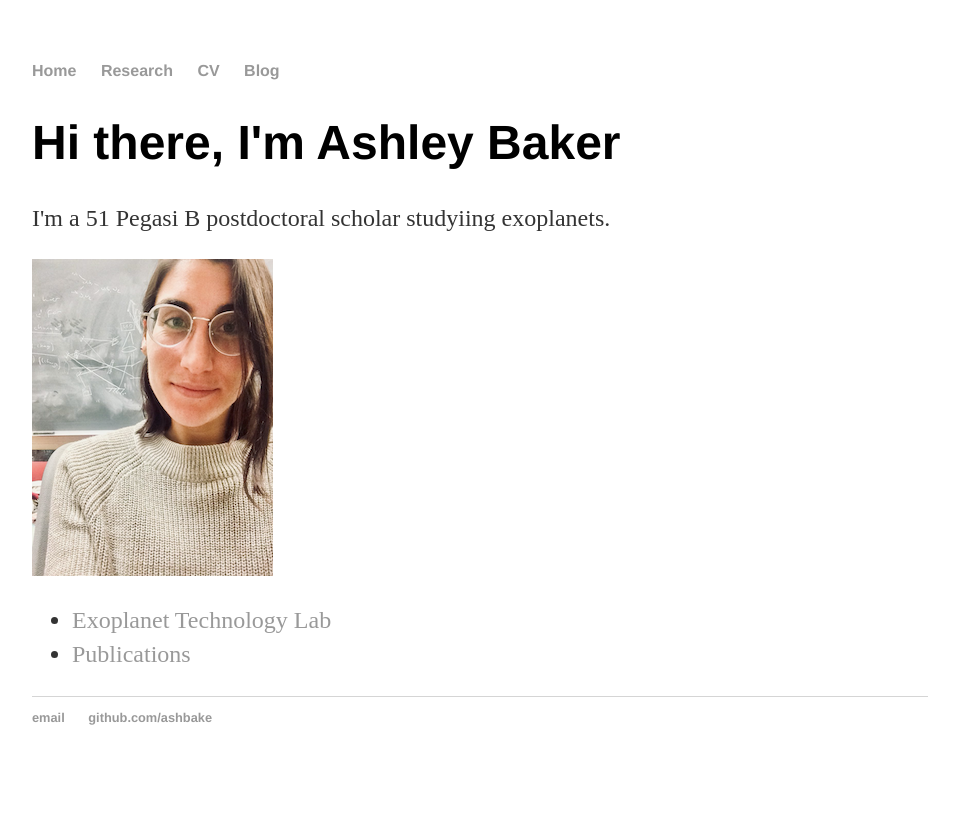
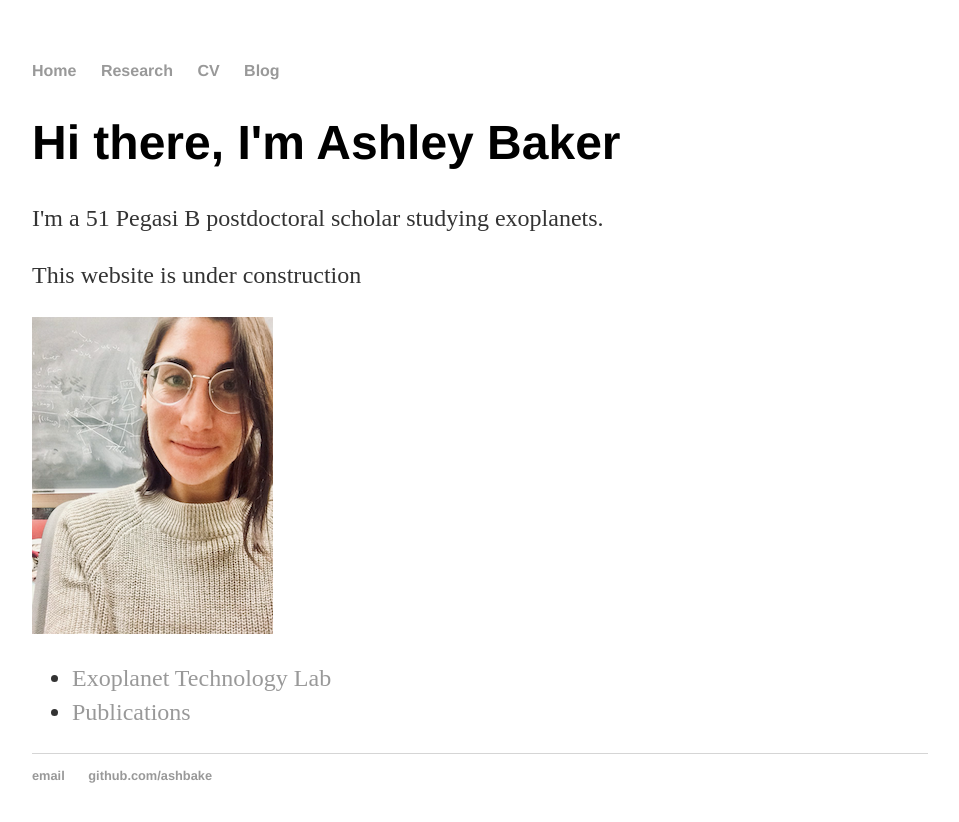
Before and after one commit to ashbake/abaker.github.io, a Jekyll site: the page built from index.html, in a window 1280 px wide. Shown: the top 822 px of the page, without its empty margins (160-1119 px from the left). Built offline with Jekyll 4.4.1, drawn with Linux system fonts in a browser that asks for light colours.

Commit message:
Update index.html

```diff
--- a/index.html
+++ b/index.html
@@ -5,8 +5,9 @@ title: Ashley Baker, Postdoc at Caltech
 
 		<div class="blurb">
 			<h1>Hi there, I'm Ashley Baker</h1>
-			<p>I'm a 51 Pegasi B postdoctoral scholar studyiing exoplanets.</p>
-			<a href="http://google.com">
+			<p>I'm a 51 Pegasi B postdoctoral scholar studying exoplanets.</p>
+			<p>This website is under construction</p>
+			<a href="https://etlab.caltech.edu/et-lab-people/ashley-baker?back_url=%2Fet-lab-people">
 				<img src="/images/headshot.png" alt="test image">
 				</a>
 		</div>
```
